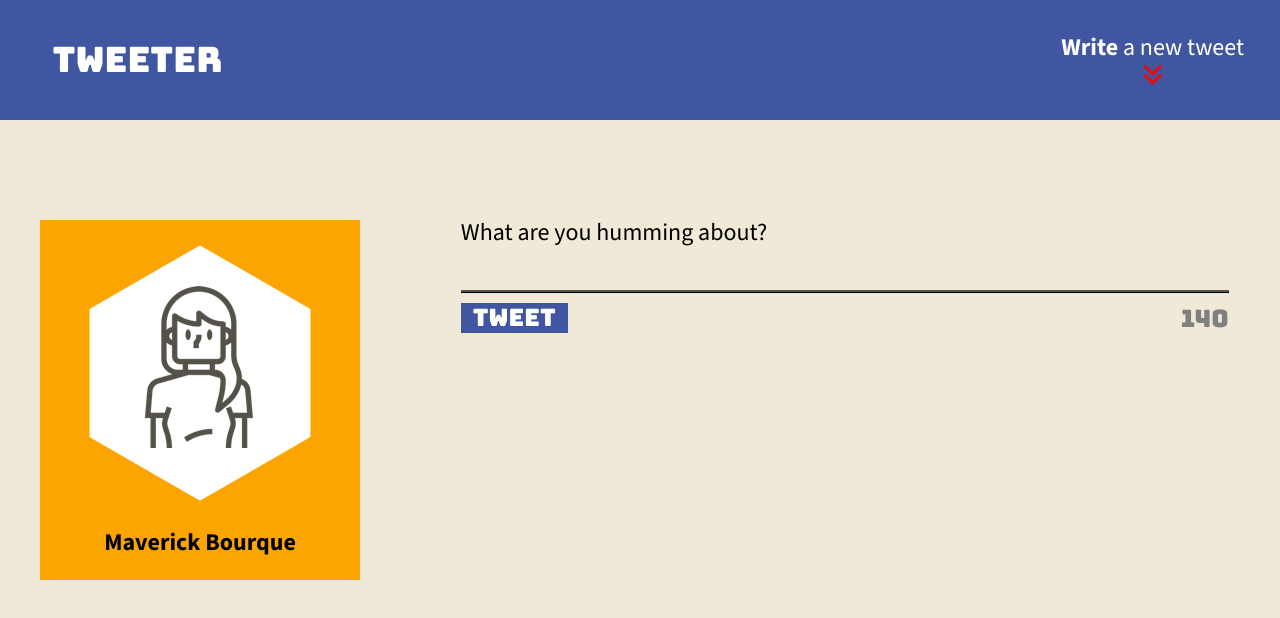
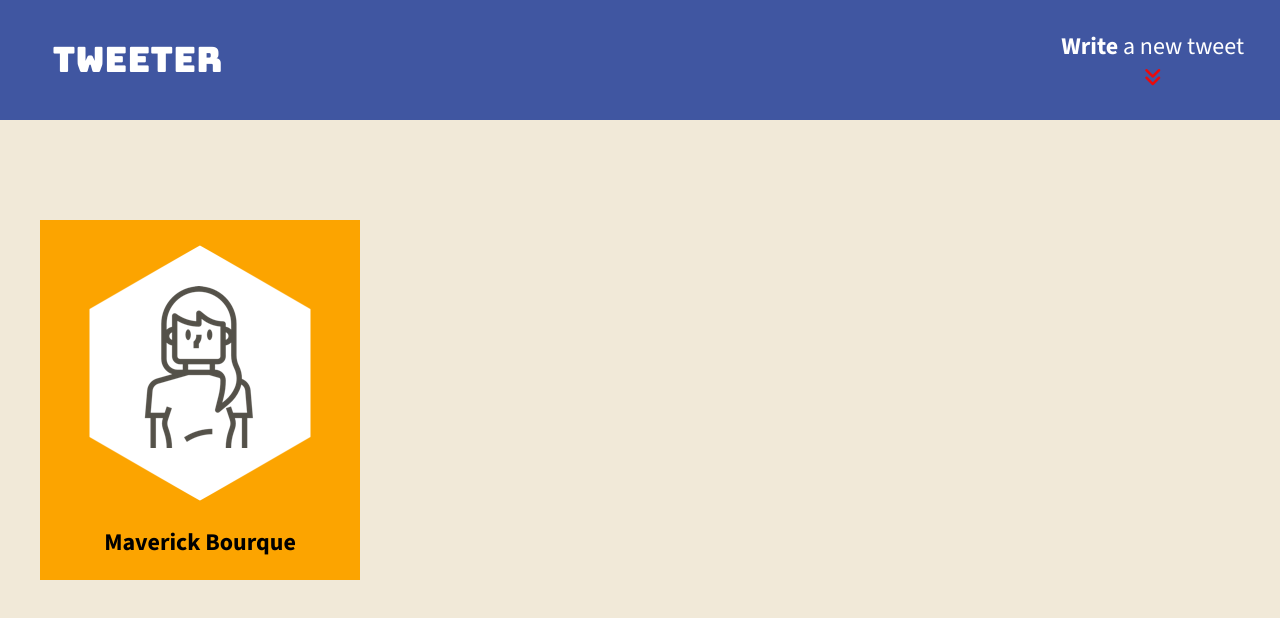
Before and after one commit to xtremeyou/tweeter, a website: page public/index.html in a window 1280 px wide. Drawn offline with nearby package versions, Linux system fonts and the light colour scheme; no server answers.

Commit message:
add functionality to slide up or down tweet form, and add pointer to tell user that they can click the write new tweet button

```diff
--- a/public/index.html
+++ b/public/index.html
@@ -57,7 +57,7 @@
     <span>
       <span class="writeTweetDropDown"><b>Write</b> a new tweet</span>
       <span class="iconContainer">
-        <i class="fa-solid fa-angles-down"></i>
+        <i class="fa-solid fa-angles-down fa-bounce" style="--fa-animation-duration: 3s;"></i>
       </span>
     </span>
   </nav>
--- a/public/scripts/client.js
+++ b/public/scripts/client.js
@@ -1,6 +1,17 @@
 $('#errorHandlingMessage').hide(); //I want it to hide before page load
+$('.new-tweet').hide();
+
+
 
 $(document).ready(function () {
+
+
+  $('.iconContainer').css('cursor', 'pointer');
+
+  //write on click of nav class clickToSHowAndHideTweetForm to show the tweet section class new-tweet
+  $('.iconContainer').on('click', function (event) {
+    $('.new-tweet').slideToggle(200);
+  })
 
 
   //validation function for submit tweets form
--- a/public/styles/nav.css
+++ b/public/styles/nav.css
@@ -34,4 +34,6 @@ nav {
 /* changes the color of the drop down button*/
 .fa-solid {
   color: #eb0a0a;
+  font-size: 20px;
+  margin-top: 6px;
 }
--- a/public/styles/new-tweet.css
+++ b/public/styles/new-tweet.css
@@ -89,6 +89,7 @@
     display: flex;
     flex-direction: row;
     width: 100%;
+    cursor: pointer;
   }
 
   #tweet-text,
```
Also changed, not shown: public/styles/tweet.css (+0 -76 lines).
